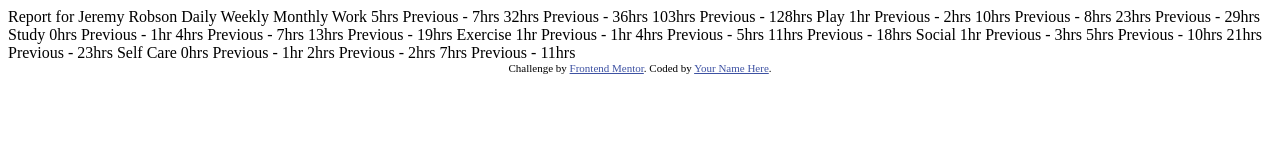
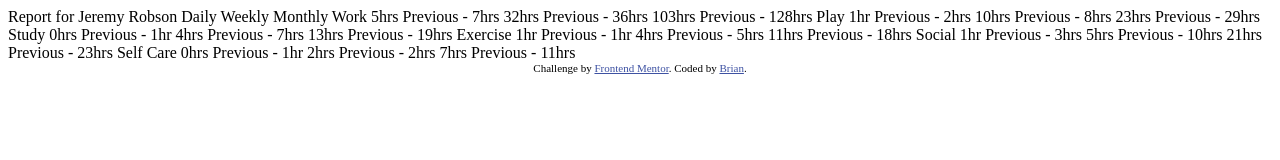
Before and after one commit to Briancarlo24/Time-tracking-dashboard, a plain HTML site: page index.html in a window 1280 px wide. Drawn offline with Linux system fonts and the light colour scheme.

Commit message:
Update index.html

```diff
--- a/index.html
+++ b/index.html
@@ -74,7 +74,7 @@
 
   <div class="attribution">
     Challenge by <a href="https://www.frontendmentor.io?ref=challenge" target="_blank">Frontend Mentor</a>.
-    Coded by <a href="#">Your Name Here</a>.
+    Coded by <a href="#">Brian</a>.
   </div>
 </body>
 </html>
```
